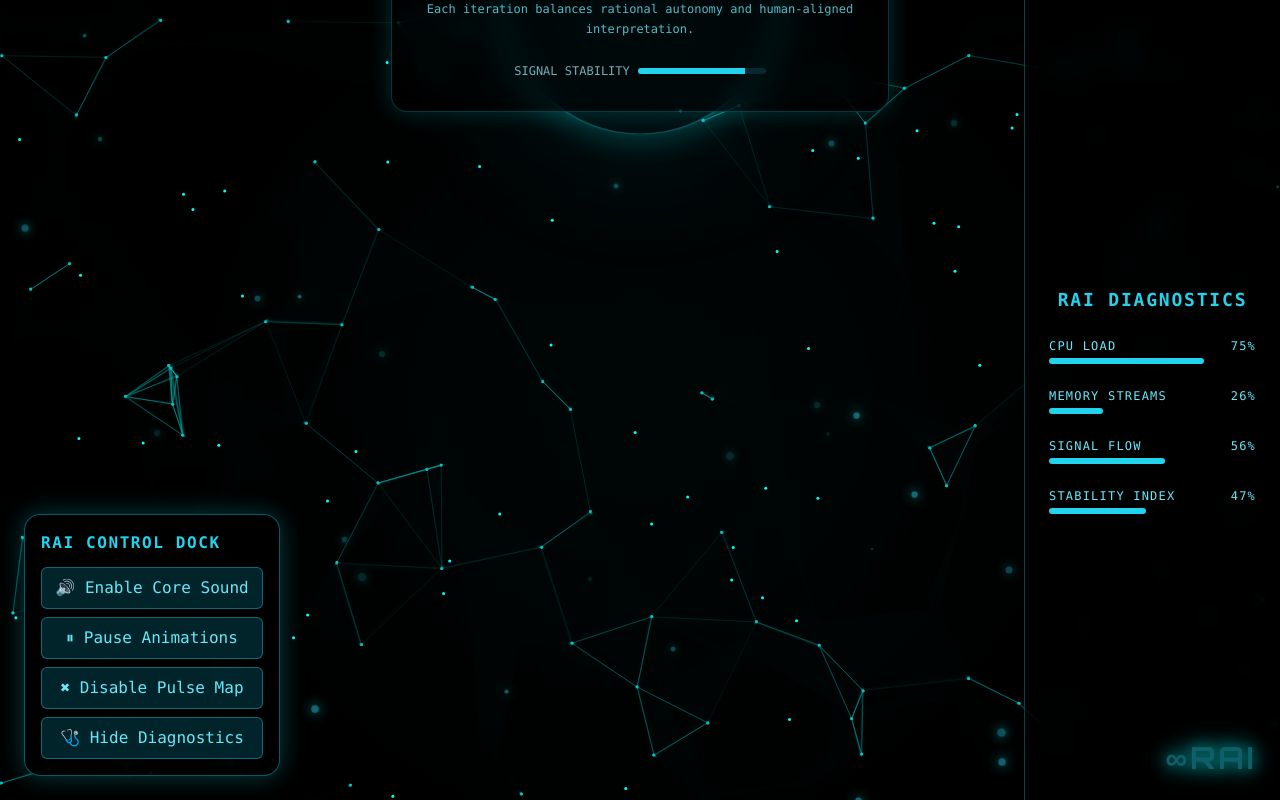
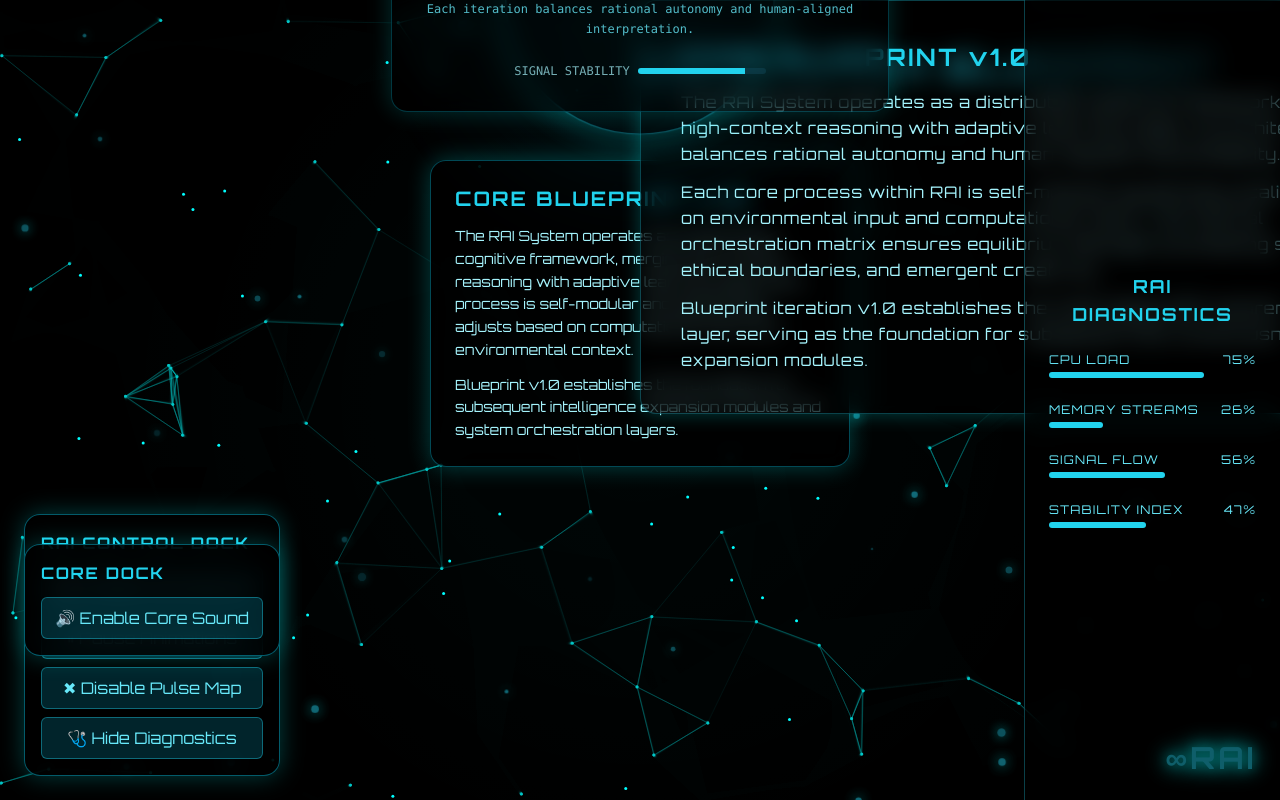
Before and after one commit to RazVany1/raiai.systems, a Next.js app: page /blueprint in a window 1280 px wide. Built offline with nearby package versions, Linux system fonts and the light colour scheme.

Commit message:
Update page.tsx

```diff
--- a/app/blueprint/page.tsx
+++ b/app/blueprint/page.tsx
@@ -1,37 +1,68 @@
 "use client";
-import { useState } from "react";
+import { motion } from "framer-motion";
+import BlueprintScene from "../../components/BlueprintScene";
+import BlueprintPanel from "../../components/BlueprintPanel";
+import ModuleGrid from "../../components/ModuleGrid";
+import PulseMap from "../../components/PulseMap";
+import DiagnosticsSidebar from "../../components/DiagnosticsSidebar";
+import ControlDock from "../../components/ControlDock";
 import IntelligenceCore from "../../components/IntelligenceCore";
-import ControlDock from "../../components/ControlDock";
-import DiagnosticsSidebar from "../../components/DiagnosticsSidebar";
-import BlueprintScene from "../../components/BlueprintScene";
-import PulseMap from "../../components/PulseMap";
-import ModuleGrid from "../../components/ModuleGrid";
+import CoreDock from "../../components/CoreDock";
 
 export default function BlueprintPage() {
-  const [coreSoundEnabled, setCoreSoundEnabled] = useState(false);
-
   return (
-    <main className="relative min-h-screen bg-black overflow-hidden text-cyan-400 font-mono">
-      {/* STRATURILE VIZUALE */}
+    <main className="relative min-h-screen bg-black overflow-hidden">
+      {/* Strat vizual principal */}
       <div className="absolute inset-0 z-0">
         <BlueprintScene />
         <PulseMap />
         <ModuleGrid />
       </div>
 
-      {/* CONȚINUT PRINCIPAL */}
-      <div className="relative z-10 flex items-center justify-center h-full">
-        <IntelligenceCore coreSoundEnabled={coreSoundEnabled} />
-      </div>
+      {/* Strat UI */}
+      <div className="relative z-10">
+        {/* Titlu */}
+        <motion.h1
+          className="absolute top-12 left-1/2 -translate-x-1/2 text-4xl font-bold text-cyan-400 tracking-widest"
+          initial={{ opacity: 0, y: -20 }}
+          animate={{ opacity: 1, y: 0 }}
+          transition={{ duration: 1.5 }}
+        >
+          RAI SYSTEM BLUEPRINT
+        </motion.h1>
 
-      {/* CONTROL DOCK (STÂNGA JOS) */}
-      <div className="absolute bottom-6 left-6 z-50">
-        <ControlDock onToggleCoreSound={setCoreSoundEnabled} />
-      </div>
+        {/* Panou central */}
+        <motion.div
+          className="absolute top-40 left-1/2 -translate-x-1/2 w-[420px] bg-black/70 border border-cyan-500/40 p-6 rounded-2xl shadow-[0_0_25px_#00FFFF40] backdrop-blur-md"
+          initial={{ opacity: 0 }}
+          animate={{ opacity: 1 }}
+          transition={{ duration: 2 }}
+        >
+          <h2 className="text-cyan-400 font-bold text-xl mb-3 tracking-widest">
+            CORE BLUEPRINT v1.0
+          </h2>
+          <p className="text-cyan-200 text-sm leading-relaxed">
+            The RAI System operates as a distributed cognitive framework,
+            merging high-context reasoning with adaptive learning nodes.
+            Each process is self-modular and dynamically adjusts based on
+            computational intent and environmental context.
+          </p>
+          <p className="text-cyan-200 text-sm mt-3 leading-relaxed">
+            Blueprint v1.0 establishes the foundation for subsequent
+            intelligence expansion modules and system orchestration layers.
+          </p>
+        </motion.div>
 
-      {/* DIAGNOSTICS (DREAPTA SUS) */}
-      <div className="absolute top-6 right-6 z-40">
+        {/* Sidebar și panouri */}
         <DiagnosticsSidebar />
+        <BlueprintPanel />
+        <IntelligenceCore />
+
+        {/* Control Dock (panoul existent) */}
+        <ControlDock />
+
+        {/* Core Dock (panoul nou pentru sunet) */}
+        <CoreDock />
       </div>
     </main>
   );
```
